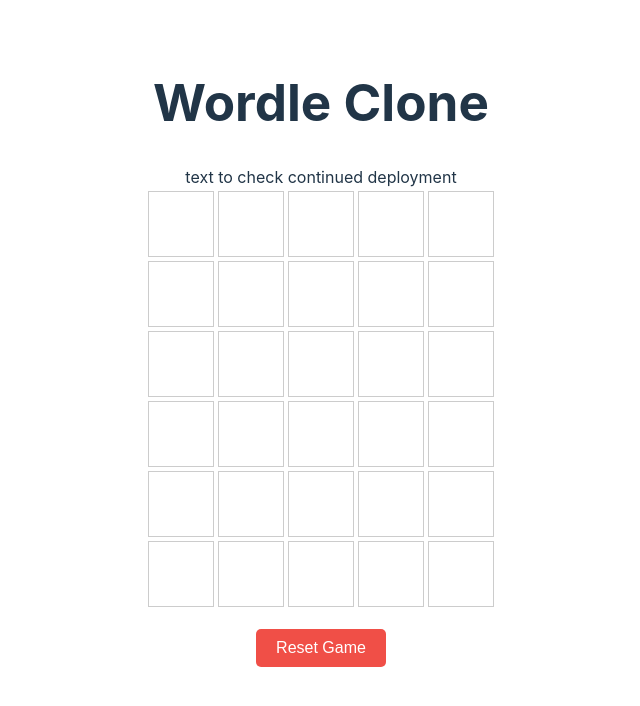
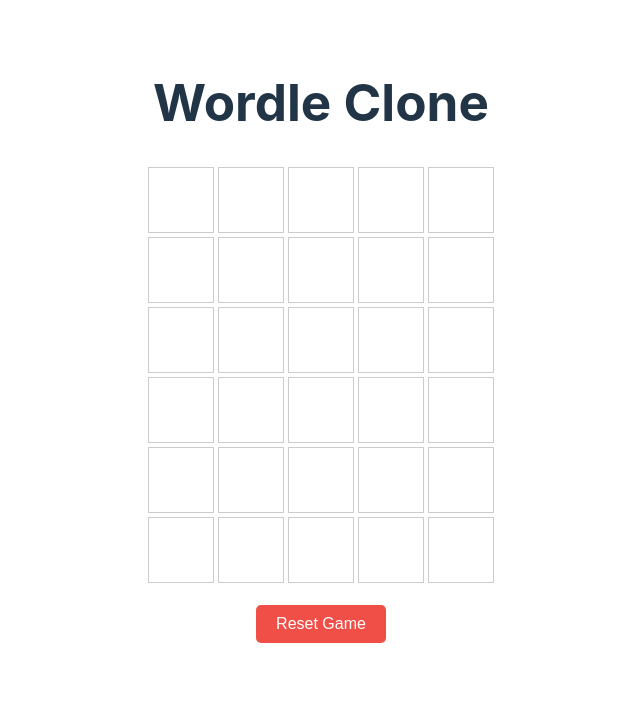
Before and after one commit to Ethan-Ramos11/wordle-clone, a React (Vite) app: page / in a window 1280 px wide. Shown: the top 706 px of the page, without its empty margins (319-959 px from the left). Built offline with nearby package versions, Linux system fonts and the light colour scheme.

Commit message:
removed filler text

```diff
--- a/src/components/board.jsx
+++ b/src/components/board.jsx
@@ -101,7 +101,6 @@
   }, [handleKeyDown]);
   return (
     <>
-      <div>text to check continued deployment</div>
       <div>
         {gameOver && (
           <div className={`game-over game-over-${isWinner ? "won" : "lost"}`}>
```
